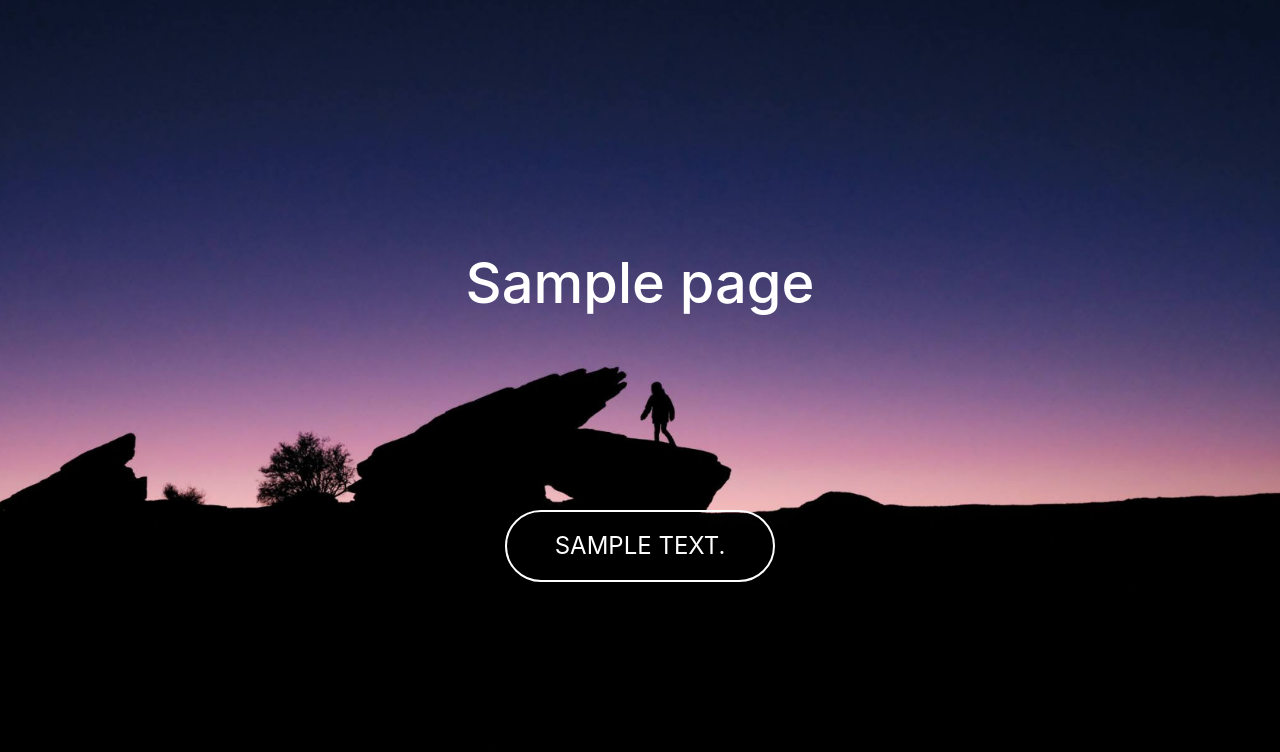
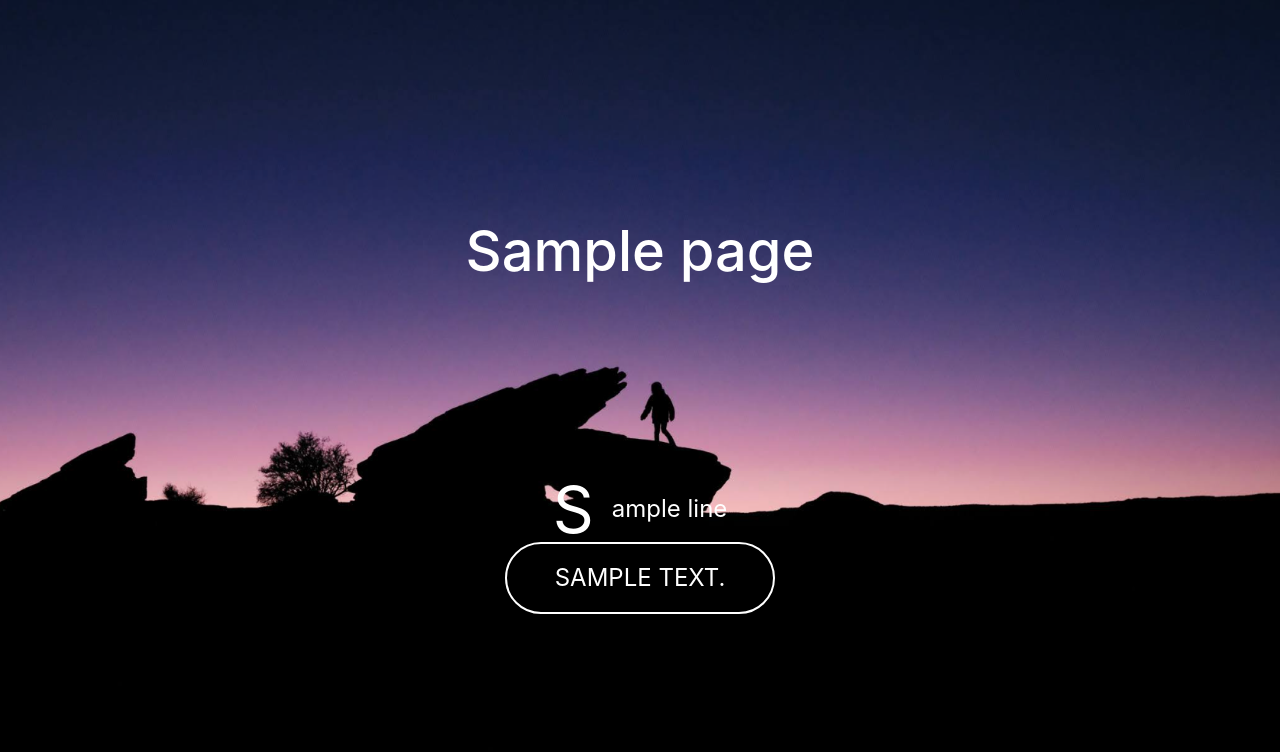
Before and after one commit to Carson-NNY/UI-2025-Spring, a Flask app: template templates/home.html in a window 1280 px wide. Shown: the part 56-808 px from the top of the page. Run offline with Flask 3, Linux system fonts and the light colour scheme; the template is opened without the code that fills it: most values are stand-ins (such as "Sample title", 1, 10 or a date in 2020); some libraries are stand-ins or nearby versions.

Commit message:
Update home.html

```diff
--- a/templates/home.html
+++ b/templates/home.html
@@ -1,10 +1,25 @@
-{% extends "layout.html" %} {% block body %}
+{% extends "layout.html" %}
+{% block body %}
 <div class="hero-section">
   <h1 class="hero-title">{{ page_data.title }}</h1>
-  <a
-    href="{{ url_for(page_data.button_link) }}"
-    class="btn-action btn-action-home"
-  >
+
+  {# two-line intro with a drop-cap on the first line #}
+  {% for line in page_data.intro_lines %}
+    {% if loop.first %}
+      <p class="content-text" style="margin-bottom: 0; line-height: 1.1;">
+        <span style="font-size: 4rem; line-height: 1; vertical-align: middle;">
+          {{ line[:1] }}
+        </span>{{ line[1:] }}
+      </p>
+    {% else %}
+      <p class="content-text" style="margin-top: 0; line-height: 1.1;">
+        {{ line }}
+      </p>
+    {% endif %}
+  {% endfor %}
+
+  <a href="{{ url_for(page_data.button_link) }}"
+     class="btn-action btn-action-home">
     {{ page_data.button_text }}
   </a>
 </div>
```
